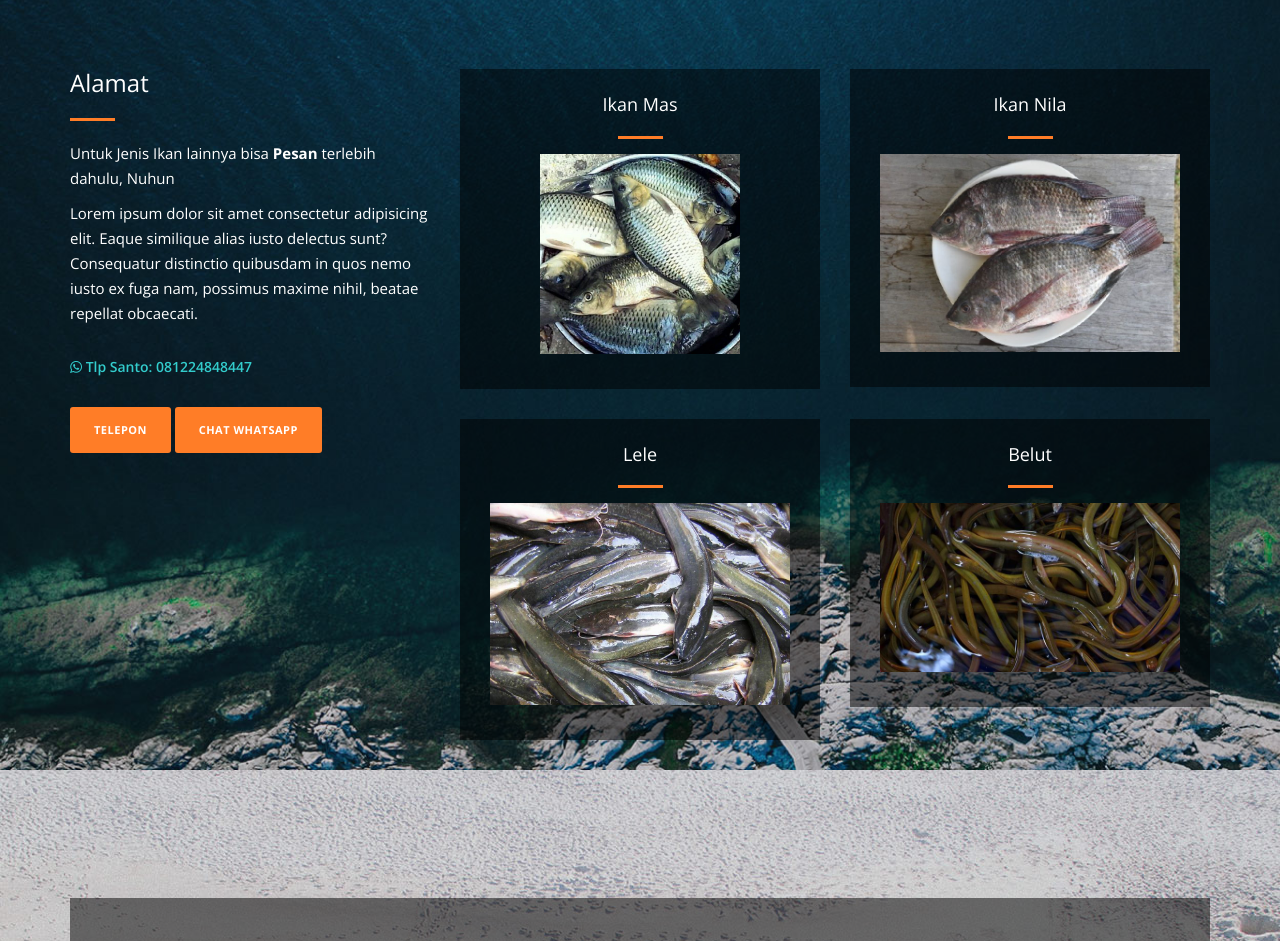
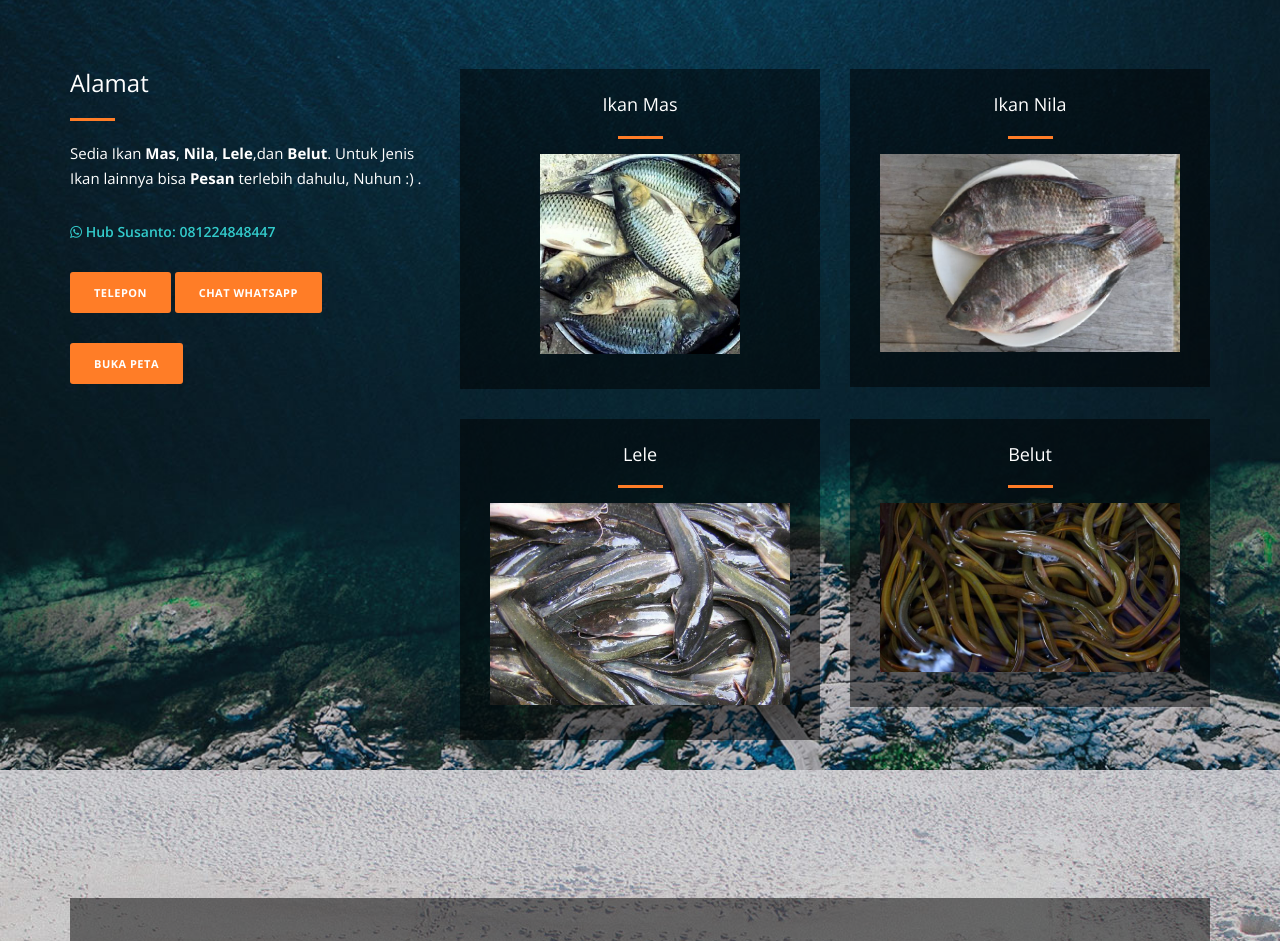
Before and after one commit to maman-heryanto/rrr.github.io, a plain HTML site: page index.html in a window 1280 px wide. Shown: the part 851-1792 px from the top of the page. Drawn offline with nearby package versions, Linux system fonts and the light colour scheme; grey boxes are pictures that could not be loaded.

Commit message:
update telp

```diff
--- a/index.html
+++ b/index.html
@@ -57,17 +57,22 @@ https://templatemo.com/tm-526-vanilla
                     <div class="left-text">
                         <h4>Alamat </h4>
                         <div class="line-dec"></div>
-                        <p>Untuk Jenis Ikan lainnya bisa <b>Pesan</b> terlebih dahulu, Nuhun</p>
-                        <p>Lorem ipsum dolor sit amet consectetur adipisicing elit. Eaque similique alias iusto delectus sunt? Consequatur distinctio quibusdam in quos nemo iusto ex fuga nam, possimus maxime nihil, beatae repellat obcaecati.</p>
+                        <p>Sedia Ikan <b>Mas</b>, <b>Nila</b>, <b>Lele</b>,dan <b>Belut</b>. Untuk Jenis Ikan lainnya bisa <b>Pesan</b> terlebih dahulu, Nuhun :) .</p>
+                        <!-- <p>Lorem ipsum dolor sit amet consectetur adipisicing elit. Eaque similique alias iusto delectus sunt? Consequatur distinctio quibusdam in quos nemo iusto ex fuga nam, possimus maxime nihil, beatae repellat obcaecati.</p> -->
                         <ul>
                             <li>
-                                <a href="tel:+62898928XXX"><i class="fa fa-whatsapp"></i> Tlp Santo: 081224848447 </a>
+                                <a href="tel:+6282216795005"><i class="fa fa-whatsapp"></i> Hub Susanto: 081224848447 </a>
+
                             </li>
+
 
                         </ul>
                         <div class="primary-button">
-                            <a href="tel:+62898928XXX">Telepon</a>
-                            <a href="https://api.whatsapp.com/send?phone=6281224963749">Chat Whatsapp</a>
+                            <a class="badge badge-success" href="tel:+6282216795005">Telepon</a>
+                            <a class="badge badge-success" href="https://api.whatsapp.com/send?phone=6282216795005">Chat Whatsapp</a>
+                        </div>
+                        <div class="primary-button">
+                            <a class="badge badge-success" href="https://www.google.com/maps?ll=-6.447099,107.687134&z=17&t=m&hl=id&gl=US&mapclient=embed&q=6%C2%B026%2749.6%22S+107%C2%B041%2713.7%22E+-6.447099,+107.687134@-6.447099,107.687134">Buka Peta</a>
                         </div>
                     </div>
                 </div>
@@ -277,8 +282,8 @@ https://templatemo.com/tm-526-vanilla
                         <a href="#home">Back To Top</a>
                     </div>
                     <ul>
-                        <li><a href="tel:+62898928XXX"><i class="fa fa-volume-control-phone"></i></a></li>
-                        <li><a href="https://api.whatsapp.com/send?phone=6281224963749"><i class="fa fa-whatsapp"></i></a></li>
+                        <li><a href="tel:+6282216795005"><i class="fa fa-volume-control-phone"></i></a></li>
+                        <li><a href="https://api.whatsapp.com/send?phone=6282216795005"><i class="fa fa-whatsapp"></i></a></li>
                         <!-- <li><a href="#"><i class="fa fa-facebook"></i></a></li>
                         <li><a href="#"><i class="fa fa-twitter"></i></a></li>
                         <li><a href="#"><i class="fa fa-linkedin"></i></a></li>
```
